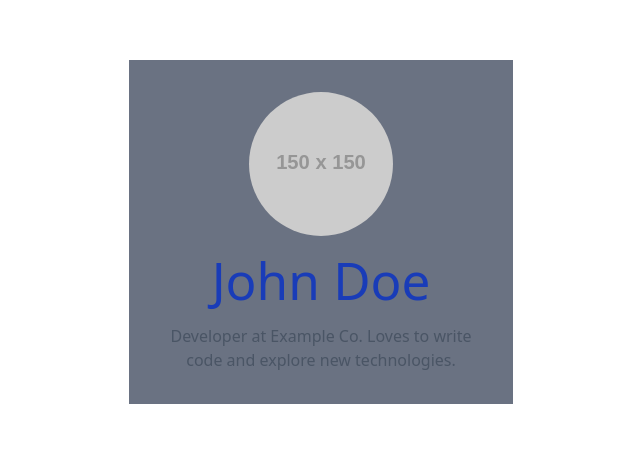
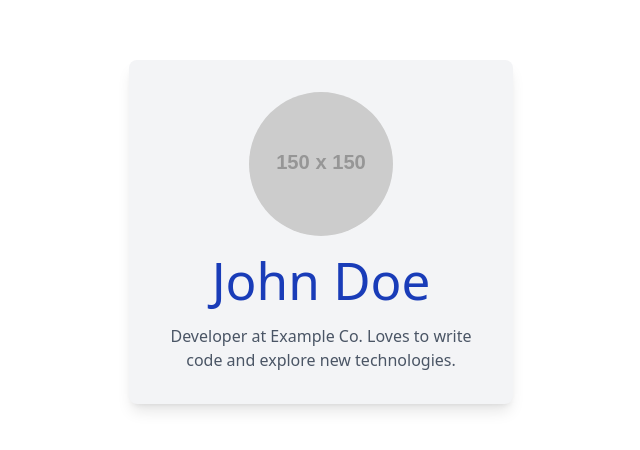
Before and after one commit to theisraelolaleye/alx-fe-reactjs, a React (Vite) app in the folder tailwind-react-integration/: page / in a window 1280 px wide. Shown: the part 168-618 px from the top of the page, without its empty margins (319-959 px from the left). Built offline with nearby package versions, Linux system fonts and the light colour scheme.

Commit message:
feat: update UserProfile component styling for improved appearance

```diff
--- a/tailwind-react-integration/src/components/UserProfile.jsx
+++ b/tailwind-react-integration/src/components/UserProfile.jsx
@@ -1,6 +1,6 @@
 function UserProfile() {
   return (
-    <div className="bg-gray-500 p-8 max-w-sm mx-auto my-20 ">
+    <div className="bg-gray-100 p-8 max-w-sm mx-auto my-20 rounded-lg shadow-lg ">
       <img src="https://via.placeholder.com/150" alt="User" className=" rounded-full w-36 h-36 mx-auto " />
       <h1 className="text-xl text-blue-800 my-4">John Doe</h1>
       <p className=" text-gray-600 text-base " >Developer at Example Co. Loves to write code and explore new technologies.</p>
```
